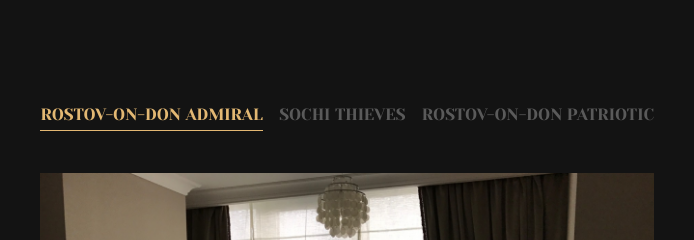
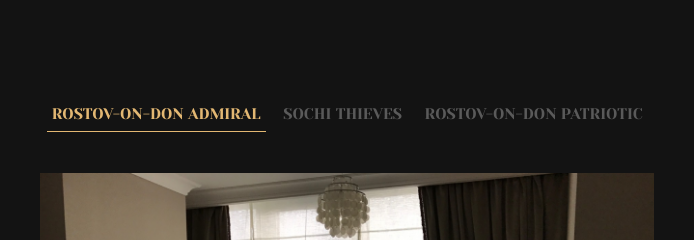
Before and after one commit to notforgiving/skillfactory_lending, a plain HTML site: page index.html in a window 1280 px wide. Shown: the part 814-1054 px from the top of the page, 540-1234 px from the left. Drawn offline with Linux system fonts and the light colour scheme.

Commit message:
chenge style

```diff
--- a/css/style.css
+++ b/css/style.css
@@ -825,7 +825,7 @@
   .slider-cities {
     grid-area: slider-cities;
     display: flex;
-    justify-content: space-between;
+    justify-content: space-around;
     font-size: 14px;
     line-height: 19px;
     text-transform: uppercase;
@@ -835,6 +835,9 @@
 
   .slider-cities-name {
     color: rgba(255, 255, 255, 0.3);
+    text-align: center;
+    padding: 0 5px;
+    font-size: 1.2vw;
   }
 
   .active-cities {
@@ -845,7 +848,7 @@
   .active-cities::before {
     content: "";
     position: absolute;
-    top: 25px;
+    bottom: 60%;
     left: 0;
     width: 100%;
     height: 1px;
```
